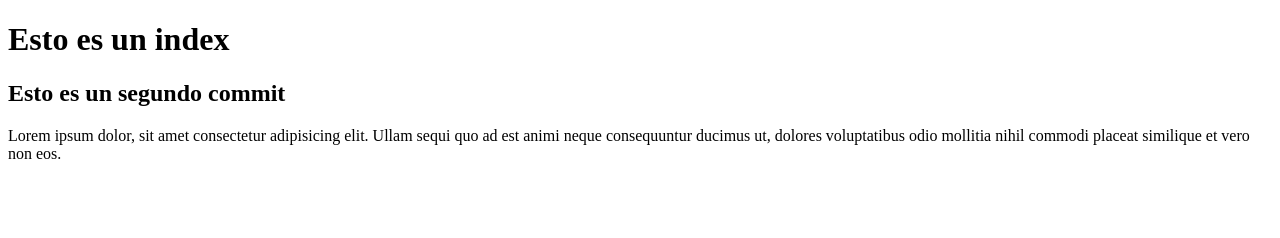
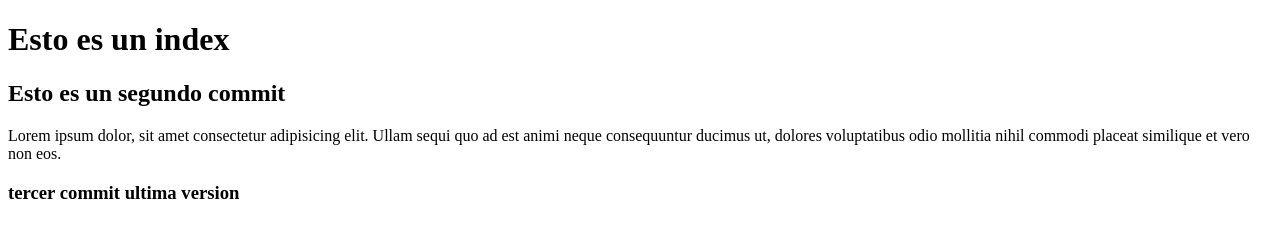
Before and after one commit to pablodorin/Proyecto-de-Estudio-HTML-CSS, a plain HTML site: page index.html in a window 1280 px wide. Drawn offline with Linux system fonts and the light colour scheme.

Commit message:
tercer commit

```diff
--- a/index.html
+++ b/index.html
@@ -17,7 +17,7 @@
 <h2>Esto es un segundo commit</h2>
 <p>Lorem ipsum dolor, sit amet consectetur adipisicing elit. Ullam sequi quo ad est animi neque consequuntur ducimus ut, dolores voluptatibus odio mollitia nihil commodi placeat similique et vero non eos.</p>
 
-
+<h3>tercer commit ultima version</h3>
 </body>
 
 </html>
```
